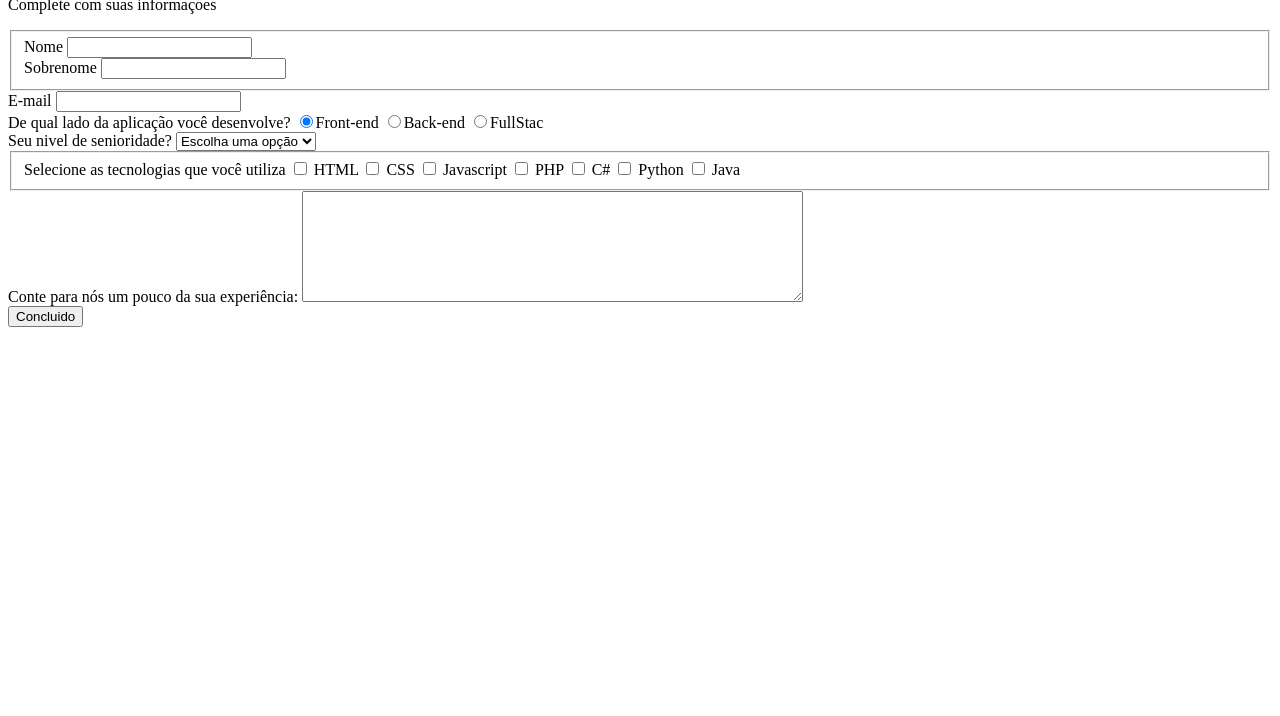
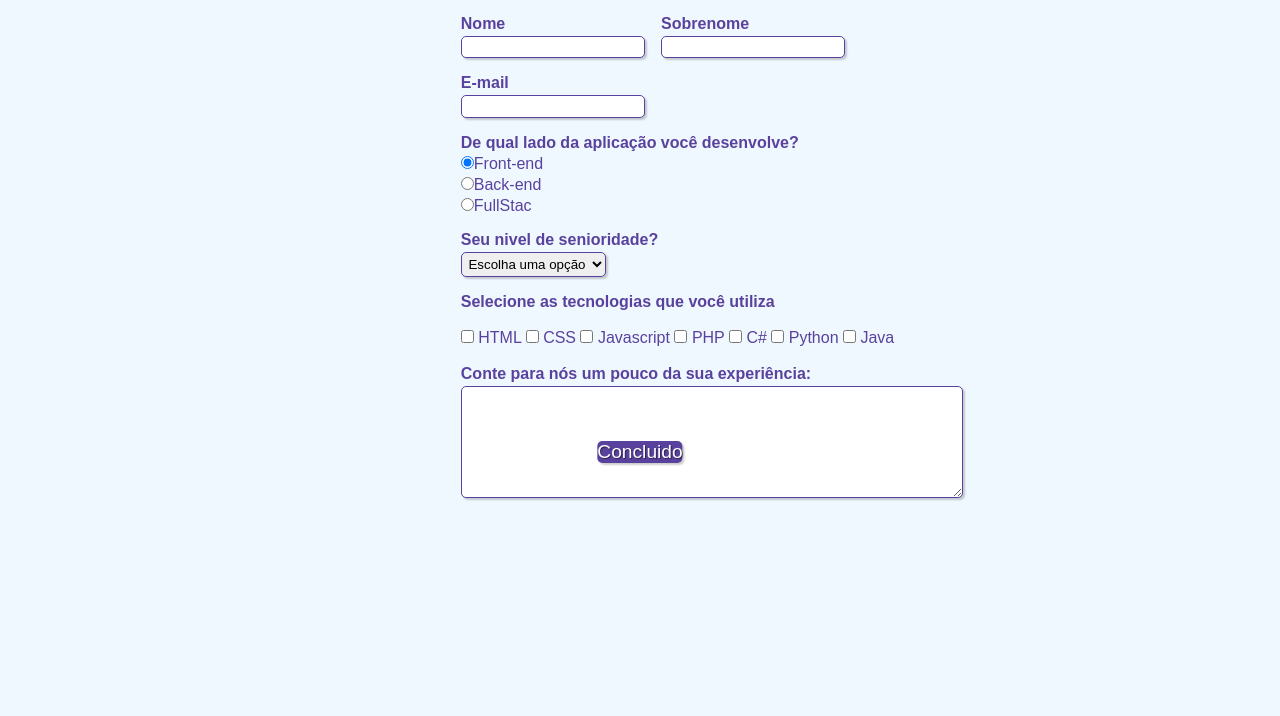
Before and after one commit to DevGabrielPires/formularioRafaela, a plain HTML site: page index.html in a window 1280 px wide. Shown: the part 84-800 px from the top of the page. Drawn offline with Linux system fonts and the light colour scheme.

Commit message:
add css file

```diff
--- a/index.html
+++ b/index.html
@@ -5,6 +5,7 @@
     <meta charset="UTF-8">
     <meta http-equiv="X-UA-Compatible" content="IE=edge">
     <meta name="viewport" content="width=device-width, initial-scale=1.0">
+    <link rel="stylesheet" href="style.css" type="text/css" media="screen">
     <title>Cadastro DEV</title>
 </head>
 
@@ -12,34 +13,35 @@
     <div>
         <h1 id="titulo">Cadastro de DEV'S</h1>
         <p id="subtitulo">Complete com suas informações</p>
+        <br>
     </div>
 
     <form>
         <fieldset class="grupo">
             <div class="campo">
-                <label for="nome">Nome</label>
+                <label for="nome"><strong>Nome</strong></label>
                 <input type="text" name="nome" id="nome" required>
             </div>
             <div class="campo">
-                <label for="sobrenome">Sobrenome</label>
+                <label for="sobrenome"><strong>Sobrenome</strong></label>
                 <input type="text" name="sobrenome" id="sobrenome" required>
             </div>
         </fieldset>
 
         <div class="campo">
-            <label for="email">E-mail</label>
+            <label for="email"><strong>E-mail</strong></label>
             <input type="email" name="email" id="email" required>
         </div>
 
         <div class="campo">
-            <label>De qual lado da aplicação você desenvolve?</label>
+            <label><strong>De qual lado da aplicação você desenvolve?</strong></label>
             <label><input type="radio" name="devweb" value="frontend" checked>Front-end</label>
             <label><input type="radio" name="devweb" value="frontend">Back-end</label>
             <label><input type="radio" name="devweb" value="frontend">FullStac</label>
         </div>
 
         <div class="campo">
-            <label>Seu nivel de senioridade?</label>
+            <label for="senioridade"><strong>Seu nivel de senioridade?</strong></label>
             <Select id="senioridade">
                 <option selected disabled value="">Escolha uma opção</option>
                 <option>Junior</option>
@@ -49,8 +51,8 @@
         </div>
 
         <fieldset class="grupo">
-            <div class="campo">
-                <label>Selecione as tecnologias que você utiliza</label>
+            <div id="check">
+                <label><Strong>Selecione as tecnologias que você utiliza</Strong></label><br><br>
                 <input type="checkbox" name="tecnologia1" id="tecnologia1" value="HTML">
                 <label for="tecnologia1">HTML</label>
                 <input type="checkbox" name="tecnologia2" id="tecnologia2" value="CSS">
@@ -66,14 +68,14 @@
                 <input type="checkbox" name="tecnologia7" id="tecnologia7" value="Java">
                 <label for="tecnologia7">Java</label>
             </div>
-        </fieldset>
+        </fieldset><br>
 
         <div class="campo">
-            <label>Conte para nós um pouco da sua experiência:</label>
+            <label><strong>Conte para nós um pouco da sua experiência:</strong></label>
             <textarea name="xp" id="xp" cols=60 rows="7"></textarea>
         </div>
 
-        <button class="" type="submit">Concluido</button>
+        <button class="button" type="submit">Concluido</button>
 
     </form>
 </body>
--- /dev/null
+++ b/style.css
@@ -0,0 +1,95 @@
+*{
+    margin: 0;
+    padding: 0;
+
+}
+
+#titulo{
+    font-family: sans-serif;
+    color: #380b61;
+    margin-left: 7%;
+}
+
+#subtitulo{
+    font-family: sans-serif;
+    color: #380b61;
+    margin-left: 10%;
+}
+
+fieldset{
+    border: none;
+}
+
+body{
+    background-color: #f0f8ff;
+    font-family: sans-serif;
+    font-size: 1em;
+    color: #59429d;
+    margin-left: 36%;
+    margin-top: 2%;
+    justify-content: center;
+}
+
+input, select, textarea, button{
+    border-radius: 5px;
+}
+
+.campo{
+    margin-bottom: 1em;
+}
+
+.campo label {
+    margin-bottom: 0.2em;
+    color: #59429d;
+    display: block;
+}
+
+fieldset.grupo .campo{
+    float: left;
+    margin-right: 1em;
+}
+
+.campo input[type="text"], .campo input[type="email"], .campo select, .campo textarea{
+    padding: 0.2em;
+    border: 1px solid #59429d;
+    box-shadow: 2px 2px 2px rgb(0,0,0,0.2);
+    display: block;
+}
+
+.campo select option{
+    padding: 1em;
+}
+
+.campo input:focus, .campo textarea:focus {
+    background: #e0e0f8;
+}
+
+.button{
+    font-size: 1.2em;
+    background: #59429d;
+    border: none;
+    margin-bottom: 1em;
+    color: #fff;
+    padding: 0.2em 0.6 em;
+    box-shadow: 2px 2px 2px rgb(0,0,0,0.2);
+    text-shadow: 1px 1px 1px rgb(0,0,0,0.5);
+    position: absolute;
+    top: 67%;
+    left: 50%;
+    margin-right: -50%;
+    transform: translate(-50%, -50%);
+}
+
+.button:hover{
+    background: #ccbbff;
+    box-shadow: inset 2px 2px 2px rgb(0,0,0,0.2);
+    text-shadow: none;
+}
+
+.button, select{
+    cursor: pointer;
+}
+
+#check{
+    display: inline;
+}
```
